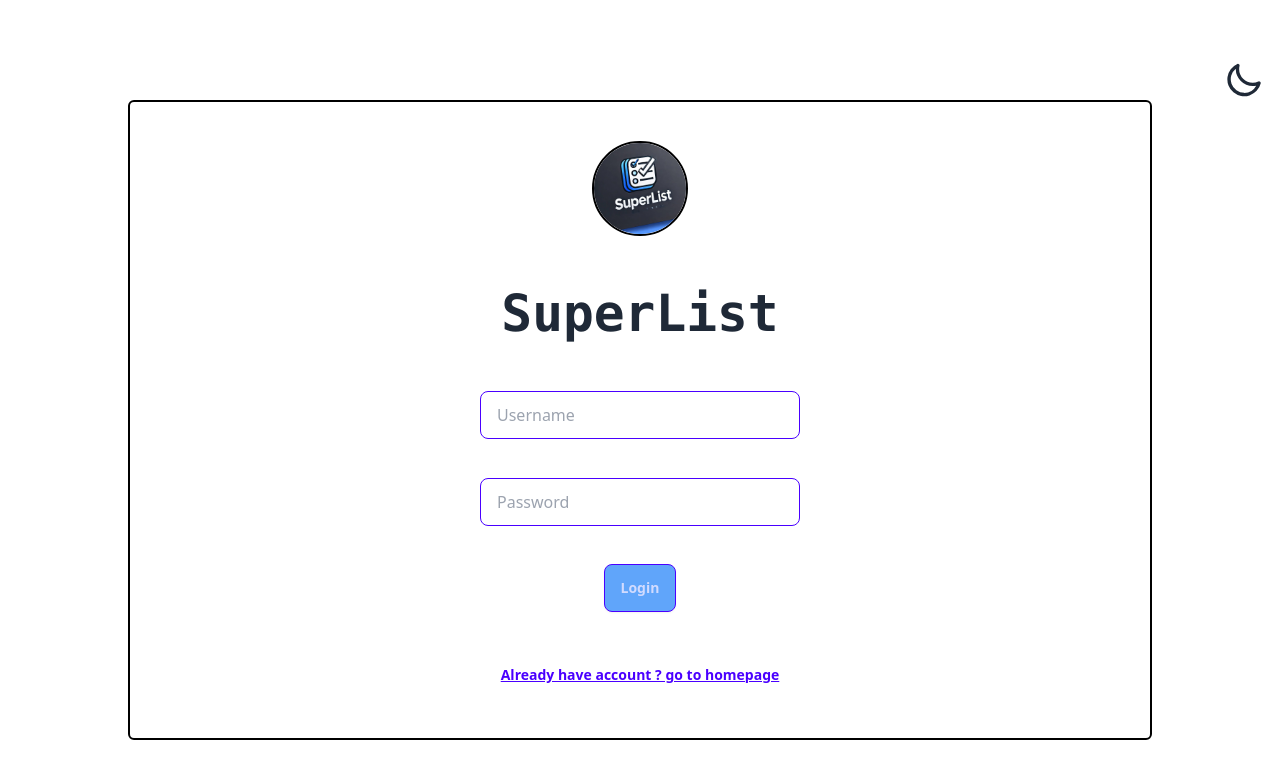
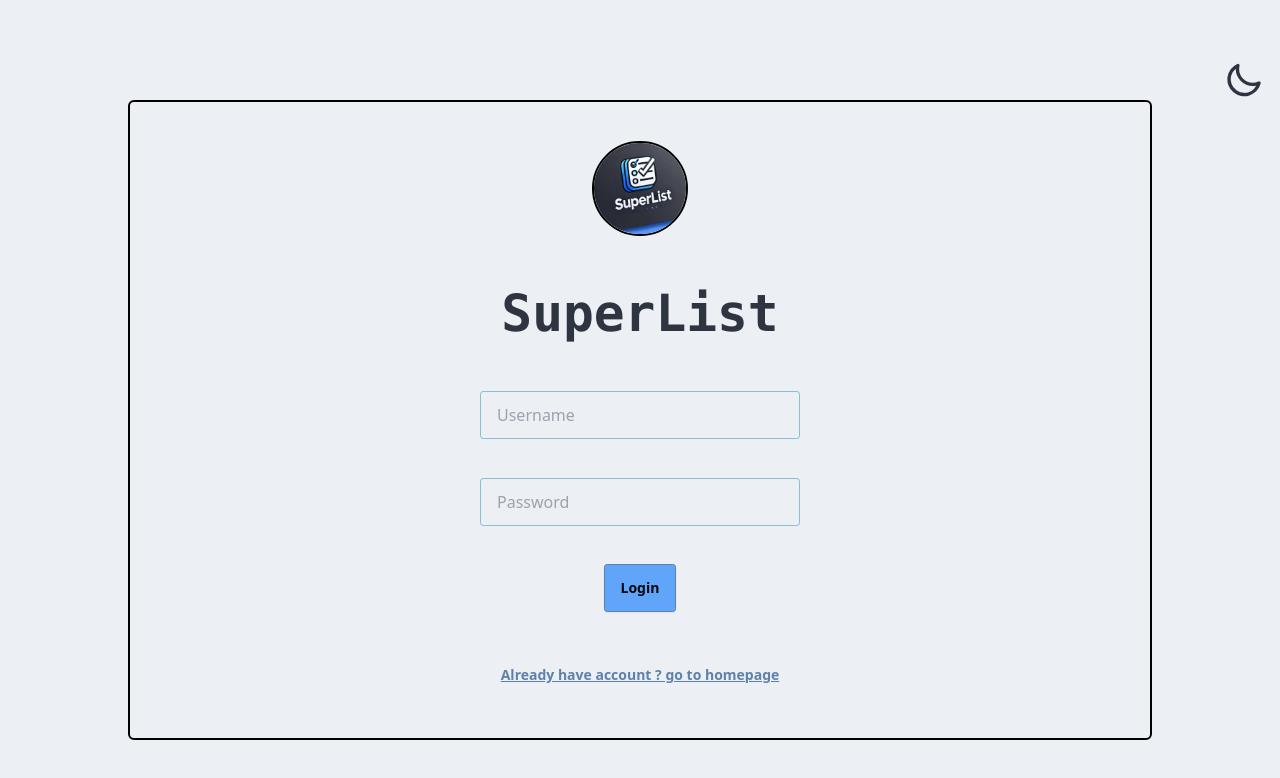
Before and after one commit to asxrafali0975/SuperListV2, a SvelteKit app: page /login in a window 1280 px wide. Shown: the top 778 px of the page. Built offline with nearby package versions, Linux system fonts and the light colour scheme.

Commit message:
Update +page.svelte

```diff
--- a/src/routes/login/+page.svelte
+++ b/src/routes/login/+page.svelte
@@ -63,7 +63,7 @@
 
 <div
     id="container"
-    data-theme={$MODE ? "light" : "dracula"}
+    data-theme={$MODE ? "nord" : "dim"}
     class="h-[100vh] w-[100vw] flex items-center justify-center flex-col"
 >
     <div id="toggleBtn" class=" w-full flex items-center justify-end">
@@ -112,13 +112,13 @@
             type="text"
             placeholder="Username"
             bind:value={username}
-            class="input input-bordered input-primary w-full max-w-xs"
+            class="input input-accent w-full max-w-xs"
         />
         <input
             type="password"
             placeholder="Password"
             bind:value={password}
-            class="input input-bordered input-primary w-full max-w-xs"
+            class="input input-accent w-full max-w-xs"
         />
 
         <button class="btn btn-primary bg-blue-400" onclick={loginBtn}
```
